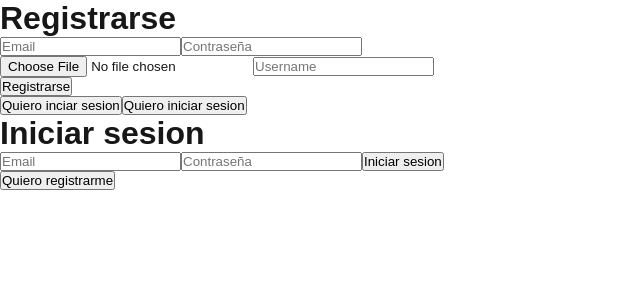
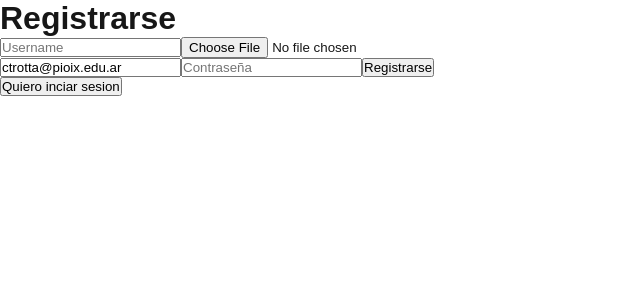
Before and after one commit to PioIX/2026_TPIN2_G15, a Next.js app in the folder frontend/: page /login in a window 1280 px wide. Both pictures are taken after a click on the button "Quiero registrarme". Shown: the top 300 px of the page, without its empty margins (0-640 px from the left). Built offline with nearby package versions, Linux system fonts and the light colour scheme.

Commit message:
Login y registro terminado📈

```diff
--- a/frontend/src/app/login/page.js
+++ b/frontend/src/app/login/page.js
@@ -5,27 +5,15 @@ import Form from "@/components/Form"
 
 export default function LoginPage() {
     const [register, setRegister] = useState(false);
+  //  console.log({ email: email, password: password })
 
-    const handleLogin =  async (email, password) => {
-        const response = await fetch("http://localhost:3000/login", {
-            method: "POST",
-            headers: {
-                'Content-Type': 'application/json'
-            },
-            body: JSON.stringify({ email: email, password: password })
-        })
-
-        const data = await response.json()
-
-        console.log(data)
-    }
 
     const handleRegister = async (username, email, password, photo) => {
         console.log(username);
         console.log(email);
         console.log(password);
         console.log(photo);
-        const response = await fetch("http://localhost:3000/registro", {
+        const response = await fetch("http://localhost:4000/registro", {
             method: "POST",
             header: {
                 'Content-Type': 'application/json'
@@ -38,7 +26,7 @@ export default function LoginPage() {
         <div>
             {!register ?  (
                 <>
-                    <Form title={"Iniciar sesion"} buttonText={"Iniciar sesion"} onButtonClick={handleLogin}></Form>
+                    <Form title={"Iniciar sesion"} buttonText={"Iniciar sesion"} register={false}></Form>
                     <button onClick={()=> setRegister(true)}>Quiero registrarme</button>
                 </>
             ) : (
@@ -47,11 +35,6 @@ export default function LoginPage() {
                     <button onClick={()=> setRegister(false)}>Quiero inciar sesion</button>
                 </>
             )}
-
-
-            <button>Quiero iniciar sesion</button>
-            <Form title="Iniciar sesion" buttonText="Iniciar sesion" onButtonClick={handleLogin} />
-            <button>Quiero registrarme</button>
         </div>
     )
 }
--- a/frontend/src/components/Form.js
+++ b/frontend/src/components/Form.js
@@ -5,60 +5,53 @@ import { useState } from "react"
 export default function Form({ title, buttonText, onButtonClick, register }) {
 
     const [username, setUsername] = useState("")
-    const [email, setEmail] = useState("")
+    const [email, setEmail] = useState("ctrotta@pioix.edu.ar")
     const [password, setPassword] = useState("")
     const [photo, setPhoto] = useState(null)
+
+    const handleLogin =  async (email, password) => {
+        console.log({ email: email, password: password })
+        const response = await fetch("http://localhost:4000/login", {
+            method: "POST",
+            headers: {
+                'Content-Type': 'application/json'
+            },
+            body: JSON.stringify({ email: email, password: password })
+        })
+
+        const data = await response.json()
+
+        console.log(data)
+    }
 
     const handleClick = () => {
         if (register) {
             onButtonClick(username, email, password, photo)
         }
         else {
-            onButtonClick(email, password)
+            handleLogin(email, password)
         }
     }
 
-    return (
+    return(
         <div>
 
             <h1>{title}</h1>
 
-            <input
-                type="email"
-                placeholder="Email"
-                value={email}
-                onChange={(e) => setEmail(e.target.value)}
-            />
-
-            <input
-                type="password"
-                placeholder="Contraseña"
-                value={password}
-                onChange={(e) => setPassword(e.target.value)}
-            />
-
             {register && (
                 <div>
-                    <input
-                        type="file"
-                        accept="image/*"
-                        onChange={(e) => setPhoto(e.target.files[0])}
-                    />
-
-                    <input
-                        type="text"
-                        placeholder="Username"
-                        valu e={username}
-                        onChange={(e) => setUsername(e.target.value)}
-                    />
+                    <input type="text" placeholder="Username" value={username} onChange={(e) => setUsername(e.target.value)}></input>
+                    <input type="file" onChange={(e) => setPhoto(e.target.files[0])}></input>
                 </div>
             )}
 
-            <button onClick={() => onButtonClick(username, email, password, photo)}>
-                {buttonText}
-            </button>
-        </div>)
+            <input type="email" placeholder="Email" value={email} onChange={(e) => setEmail(e.target.value)}></input>
+            <input type="password" placeholder="Contraseña" value={password} onChange={(e) => setPassword(e.target.value)}></input>
+            <button onClick={handleClick}>{buttonText}</button>
+        </div>
+    )
 }
+
 
 
 
```
Also changed, not shown: 2 other files (tests, documents, lock files or other folders).
